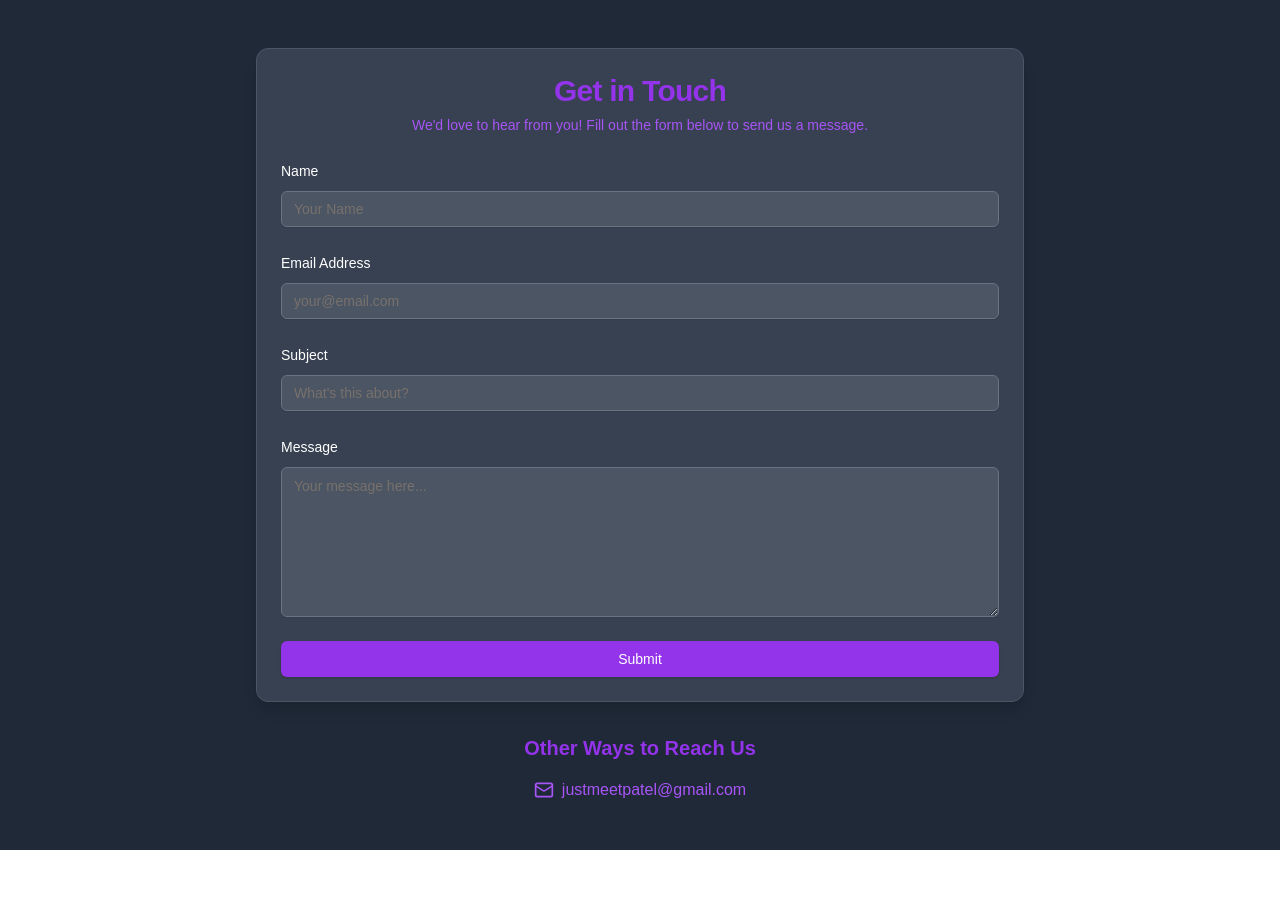
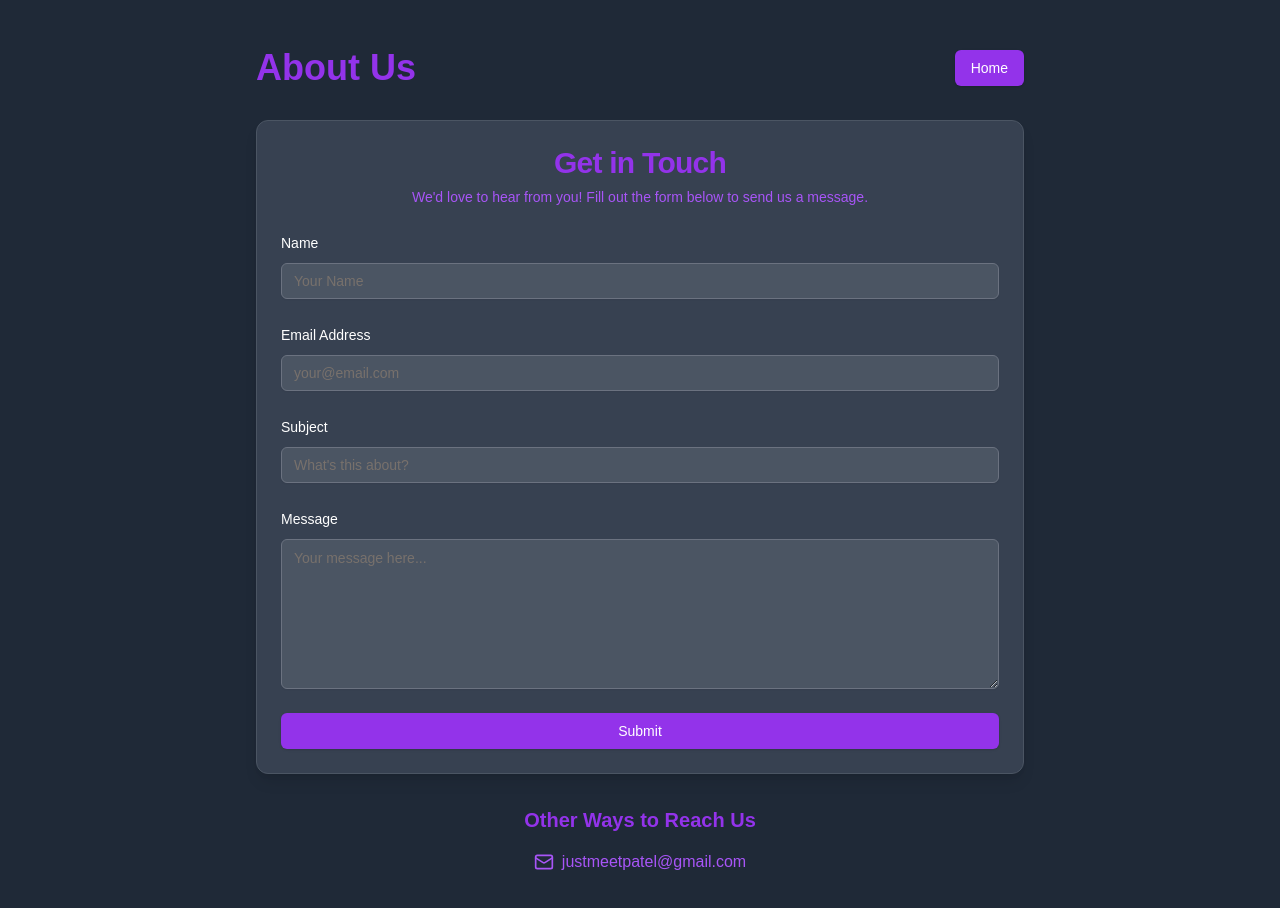
Before and after one commit to JUSTMEETPATEL/Rent-A-Tailor, a Next.js app: page /contact in a window 1280 px wide. Shown: the top 908 px of the page. Before the commit the page ends 850 px from the top, so only its background shows below. Built offline with nearby package versions, Linux system fonts and the light colour scheme.

Commit message:
Contact us page update

```diff
--- a/components/contact-page.jsx
+++ b/components/contact-page.jsx
@@ -44,14 +44,24 @@ export function ContactPage() {
   return (
     <div className="min-h-screen bg-[#1F2937] py-12 px-4 sm:px-6 lg:px-8">
       <div className="max-w-3xl mx-auto">
+        <header className="flex justify-between items-center mb-8">
+          <h1 className="text-4xl font-bold text-[#9333EA]">About Us</h1>
+          <Button
+            asChild
+            className="bg-[#9333EA] hover:bg-[#A855F7] text-white"
+          >
+            <a href="/">Home</a>
+          </Button>
+        </header>
+
         <Card className="bg-[#374151] shadow-lg border border-[#4B5563]">
           <CardHeader className="text-center">
             <CardTitle className="text-3xl font-bold text-[#9333EA]">
               Get in Touch
             </CardTitle>
             <CardDescription className="text-[#A855F7]">
-              We&apos;d love to hear from you! Fill out the form below to send us a
-              message.
+              We&apos;d love to hear from you! Fill out the form below to send
+              us a message.
             </CardDescription>
           </CardHeader>
           <CardContent>
```
